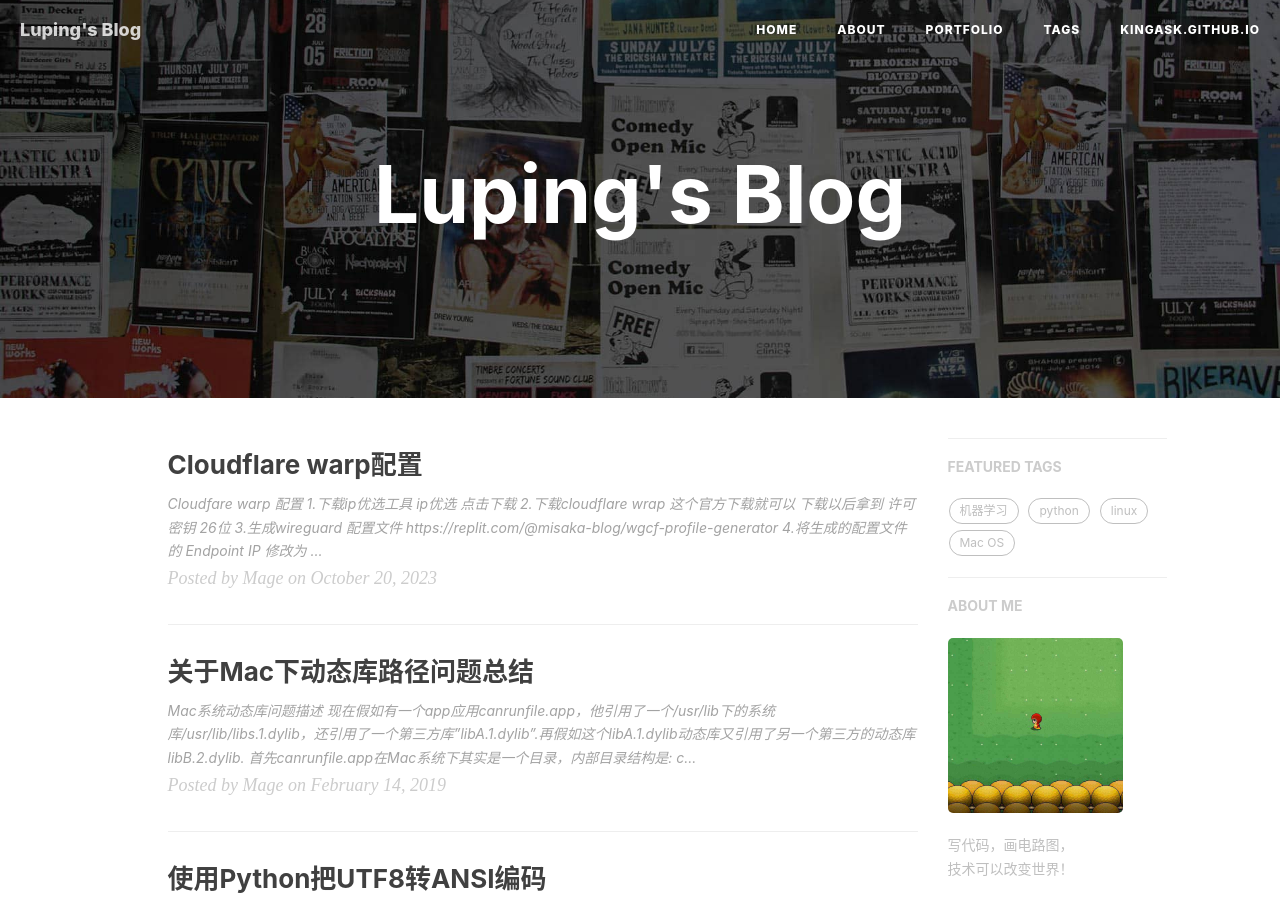
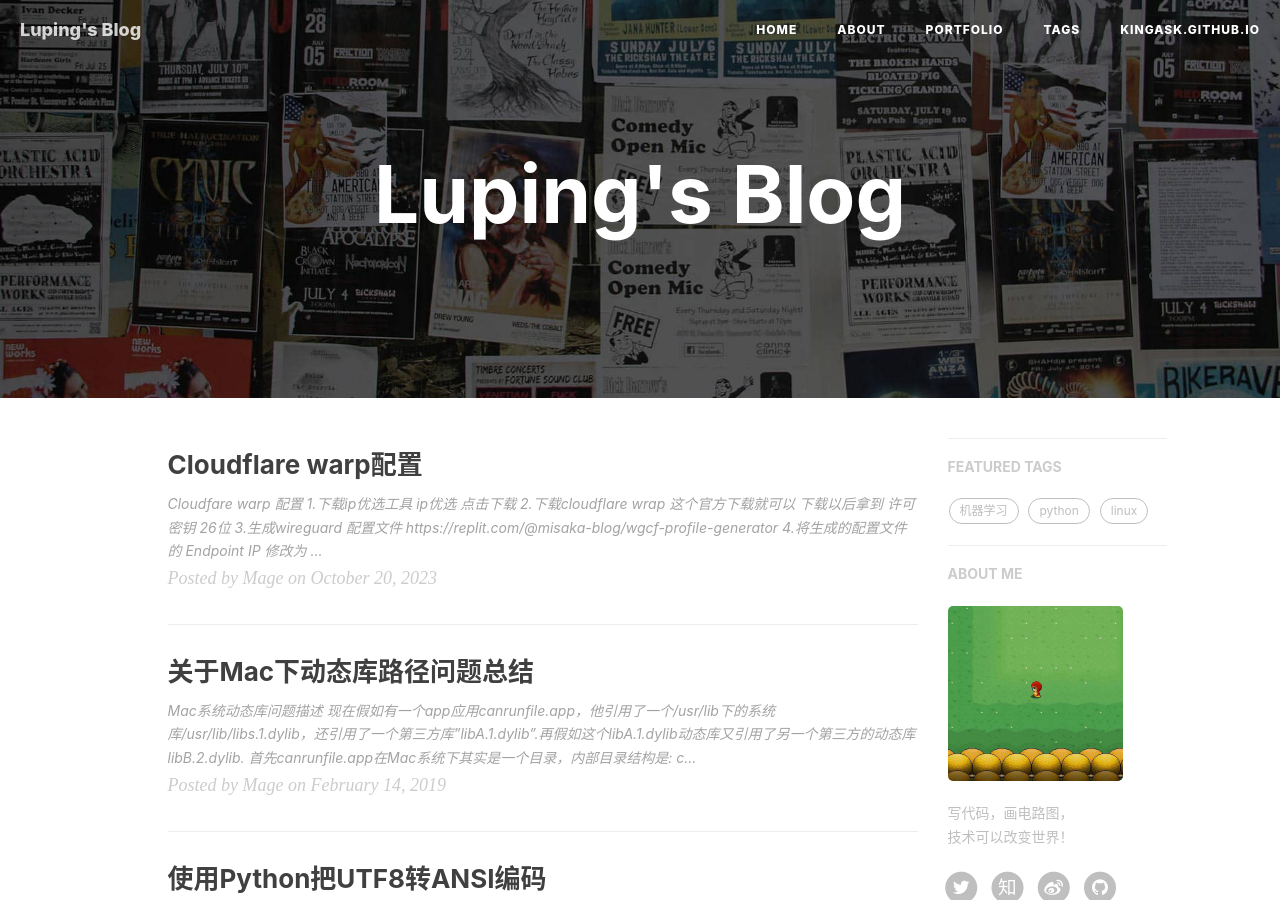
Before and after one commit to kingask/kingask.github.io, a Jekyll site: the page built from index.html, in a window 1280 px wide and 900 px high. Built offline with Jekyll 4.4.1, drawn with Linux system fonts in a browser that asks for light colours; nearby versions of some CDN libraries; the list of posts is cut into pages by our own code; comment, search, counter and statistics services are not loaded.

Commit message:
modified:   _posts/2023-10-20-cloudflare-warp.markdown

```diff
--- a/_posts/2023-10-20-cloudflare-warp.markdown
+++ b/_posts/2023-10-20-cloudflare-warp.markdown
@@ -6,7 +6,7 @@
 author:     "Mage"
 header-img: "img/post-bg-universe.jpg"
 tags:
-    - Mac OS
+    - Windows
 ---
 
 
```
